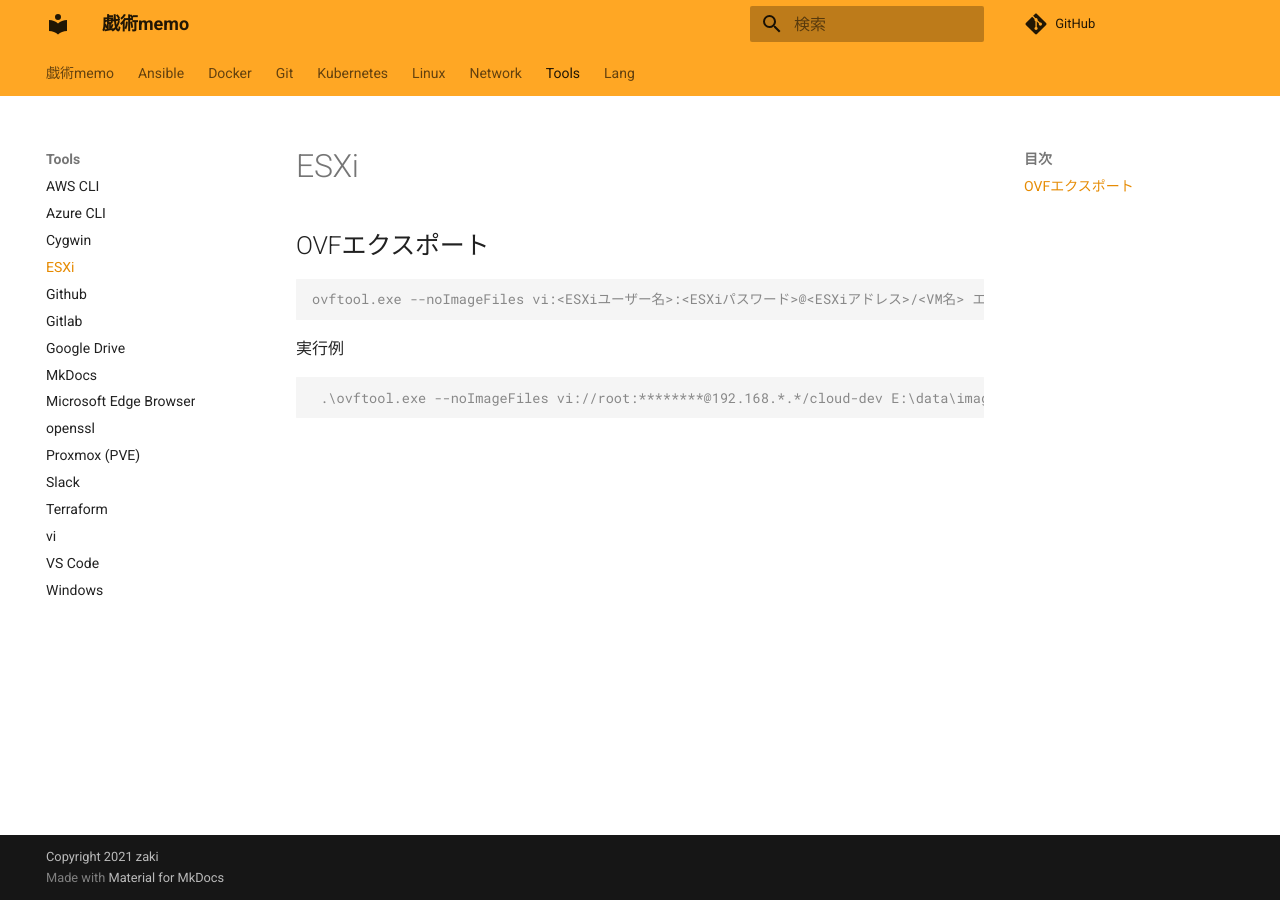
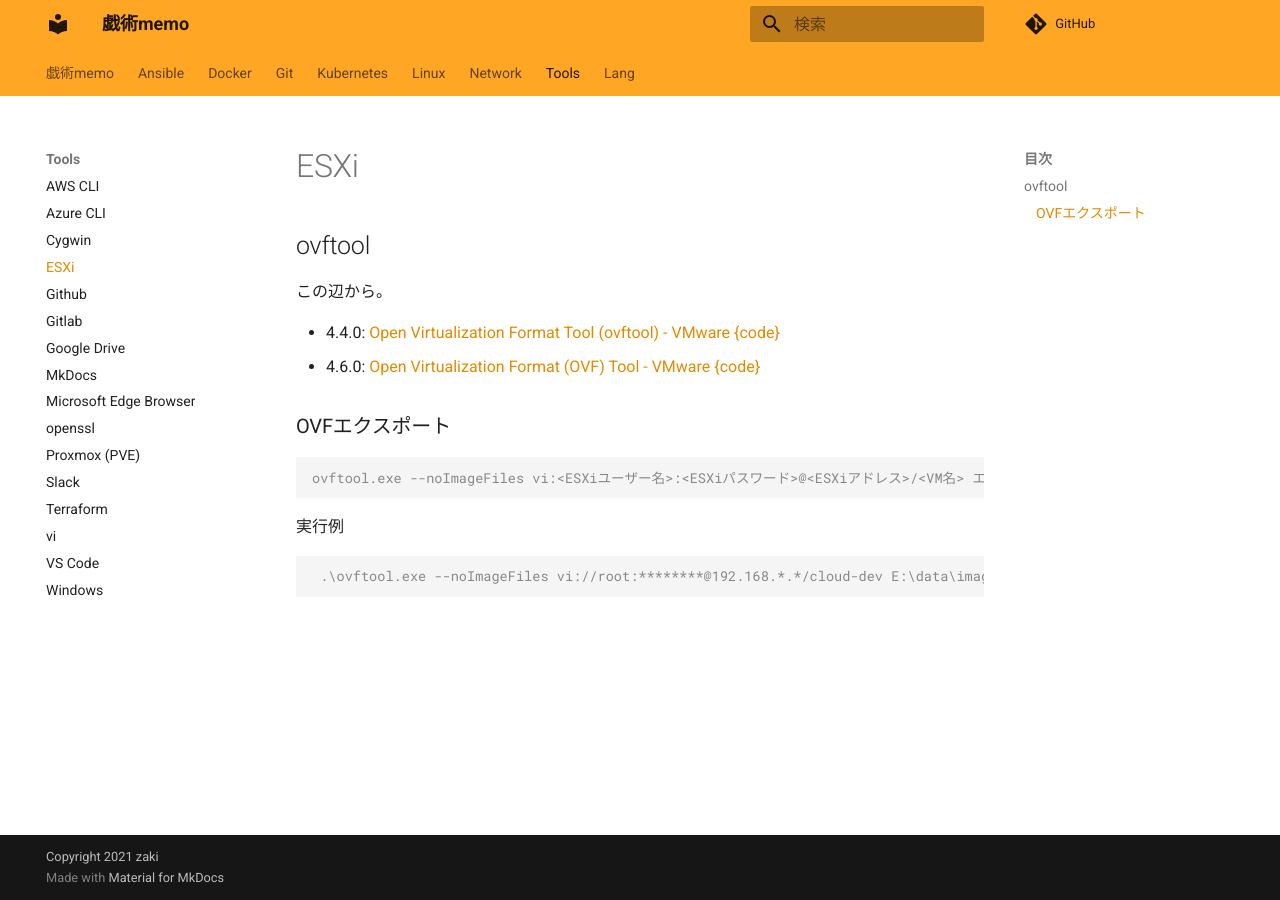
Before and after one commit to zaki-lknr/docs, an MkDocs documentation site: the page built from docs/Tools/esxi.md, in a window 1280 px wide. Built offline with MkDocs 1.6.1 and Material for MkDocs 9.7.7, drawn with Linux system fonts in a browser that asks for light colours; comment, search, counter and statistics services are not loaded.

Commit message:
add: tools/esxi: ovftoolのリンク

````diff
--- a/docs/Tools/esxi.md
+++ b/docs/Tools/esxi.md
@@ -1,6 +1,13 @@
 # ESXi
 
-## OVFエクスポート
+## ovftool
+
+この辺から。
+
+- 4.4.0: [Open Virtualization Format Tool (ovftool) - VMware {code}](https://developer.vmware.com/web/tool/4.4.0/ovf)
+- 4.6.0: [Open Virtualization Format (OVF) Tool - VMware {code}](https://developer.vmware.com/web/tool/4.6.0/ovf-tool)
+
+### OVFエクスポート
 
 ```console
 ovftool.exe --noImageFiles vi:<ESXiユーザー名>:<ESXiパスワード>@<ESXiアドレス>/<VM名> エクスポート先パス
````
